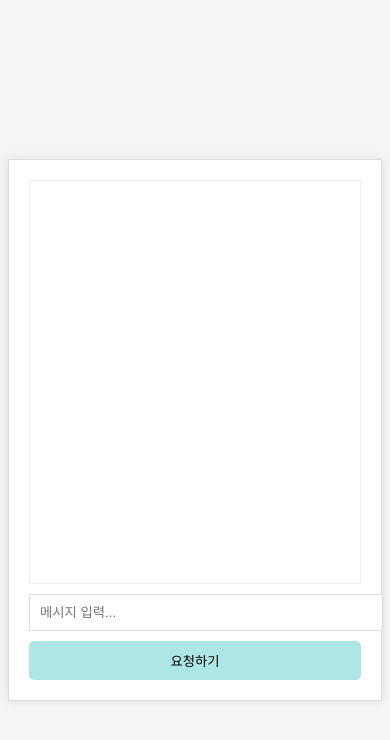
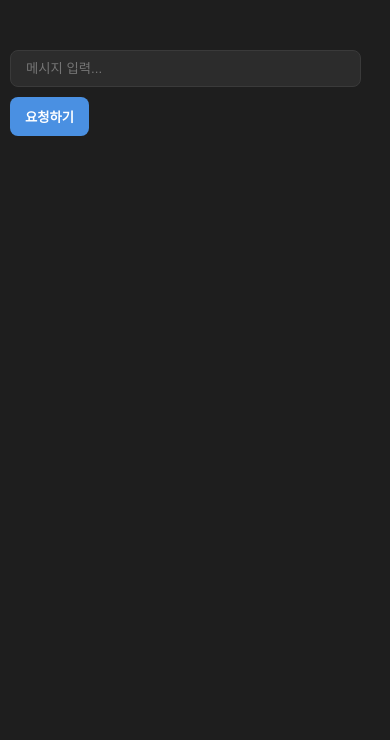
Before and after one commit to jooyoungnam/chatgpt, a website: page frontend/index.html in a window 390 px wide. Drawn offline with Linux system fonts and the light colour scheme.

Commit message:
Update style.css

```diff
--- a/frontend/style.css
+++ b/frontend/style.css
@@ -1,66 +1,115 @@
+/* 기본 스타일 */
+/* 스마트폰 화면 크기에서부터 시작 */
+.chat-container {
+    width: 90%;
+    /* 다른 기본 스타일을 여기에 추가하세요 */
+}
+
+/* 큰 화면에 대한 스타일 추가 */
+@media (min-width: 768px) {
+    .chat-container {
+        width: 80%; /* 더 넓은 화면에 대한 스타일 조정 */
+    }
+    /* 다른 큰 화면 스타일을 여기에 추가하세요 */
+}
+
+/* 모바일 화면에 대한 스타일 추가 */
+@media (max-width: 767px) {
+    #chat-box {
+        margin-right: 10px; /* 모바일 화면에서 좌측 여백 10px 추가 */
+        margin-left: 10px; /* 모바일 화면에서 우측 여백 10px 추가 */
+    }
+
+    #user-input {
+        margin-right: 10px; /* 모바일 화면에서 좌측 여백 10px 추가 */
+        margin-left: 10px; /* 모바일 화면에서 우측 여백 10px 추가 */
+    }
+
+    button {
+        margin-right: 10px; /* 모바일 화면에서 좌측 여백 10px 추가 */
+        margin-left: 10px; /* 모바일 화면에서 우측 여백 10px 추가 */
+    }
+}
+
 body {
     font-family: Arial, sans-serif;
-    display: flex;
-    justify-content: center;
-    align-items: center;
-    height: 100vh;
-    background-color: #f5f5f5;
-}
-
-.chat-container {
-    width: 400px;
-    height: 500px;
-    border: 1px solid #ddd;
-    background-color: #fff;
-    padding: 20px;
-    box-shadow: 0 0 10px rgba(0, 0, 0, 0.1);
-    display: flex;
-    flex-direction: column;
-    gap: 10px;
+    background-color: #1E1E1E;
+    margin: 0;
+    padding: 0;
+    color: #FFFFFF;
 }
 
 #chat-box {
-    flex: 1;
+    margin: 0 20px; /* 좌우 여백 추가 */
     overflow-y: auto;
-    border: 1px solid #eee;
     padding: 10px;
+    border: none;
+    max-height: 400px;
+    overflow-y: scroll;
+    margin-top: 20px;
 }
 
 #user-input {
     width: 100%;
-    padding: 10px;
-    border: 1px solid #ddd;
+    padding: 10px 15px;
+    border: 1px solid #3A3A3A;
+    background-color: #2C2C2C;
+    border-radius: 8px;
+    margin-top: 10px;
+    color: #FFFFFF;
 }
 
 #chat-box div {
-    padding: 8px 12px;
-    margin: 5px;
-    border-radius: 15px;
-    max-width: 80%; /* 메시지가 너무 길 경우를 대비해서 최대 너비 설정 */
-    word-wrap: break-word; /* 단어가 너무 길 경우 줄바꿈 처리 */
+    padding: 12px 16px;
+    margin-bottom: 10px;
+    border-radius: 20px;
+    max-width: 80%;
+    word-wrap: break-word;
+    font-size: 16px;
+    line-height: 1.5;
+    color: #FFFFFF; /* 모든 메시지 텍스트를 흰색으로 설정 */
 }
 
 #chat-box div:nth-child(odd) {
-    background-color: #f0f0f0; /* 사용자 메시지의 배경색 */
-    align-self: flex-end;
-    border-bottom-right-radius: 5px;
+    background-color: #000000;  /* 주비스 메시지의 배경색 (검은색으로 고정) */
+    align-self: flex-start;
+    border-bottom-right-radius: 10px;
+    border: 1px solid #3A3A3A;  /* 주비스 메시지에 테두리 추가 */
+    border-bottom-left-radius: 0;  /* 왼쪽 아래 모서리 테두리 모양 제거 */
 }
 
 #chat-box div:nth-child(even) {
-    background-color: #AEE6E6; /* 챗도지 메시지의 배경색 */
-    align-self: flex-start;
-    border-bottom-left-radius: 5px;
+    background-color: #2C2C2C;  /* 사용자 메시지의 배경색 */
+    align-self: flex-end;
+    border-bottom-left-radius: 10px;
+    border: 1px solid #3A3A3A;
+    border-bottom-right-radius: 0;  /* 오른쪽 아래 모서리 테두리 모양 제거 */
+}
+
+/* 주비스 이름을 빨간색으로 설정 */
+#chat-box div.jubis-message:nth-child(odd) .jubis-label {
+    color: #E57373;
 }
 
 button {
+    margin-top: 10px; /* 요청 버튼 위에 여백 추가 */
     padding: 10px 15px;
     border: none;
-    border-radius: 5px;
-    background-color: #AEE6E6;
+    border-radius: 8px;
+    background-color: #4A90E2;
     cursor: pointer;
-    transition: background-color 0.3s;
+    color: white;
+    font-weight: 600;
 }
 
 button:hover {
-    background-color: #8CDAD5;
+    background-color: #357ABD;
 }
+
+.jubis-label {
+    color: #E57373;  /* 주비스 이름 텍스트를 빨간색으로 설정 */
+}
+
+* {
+    box-sizing: border-box;
+}
```
